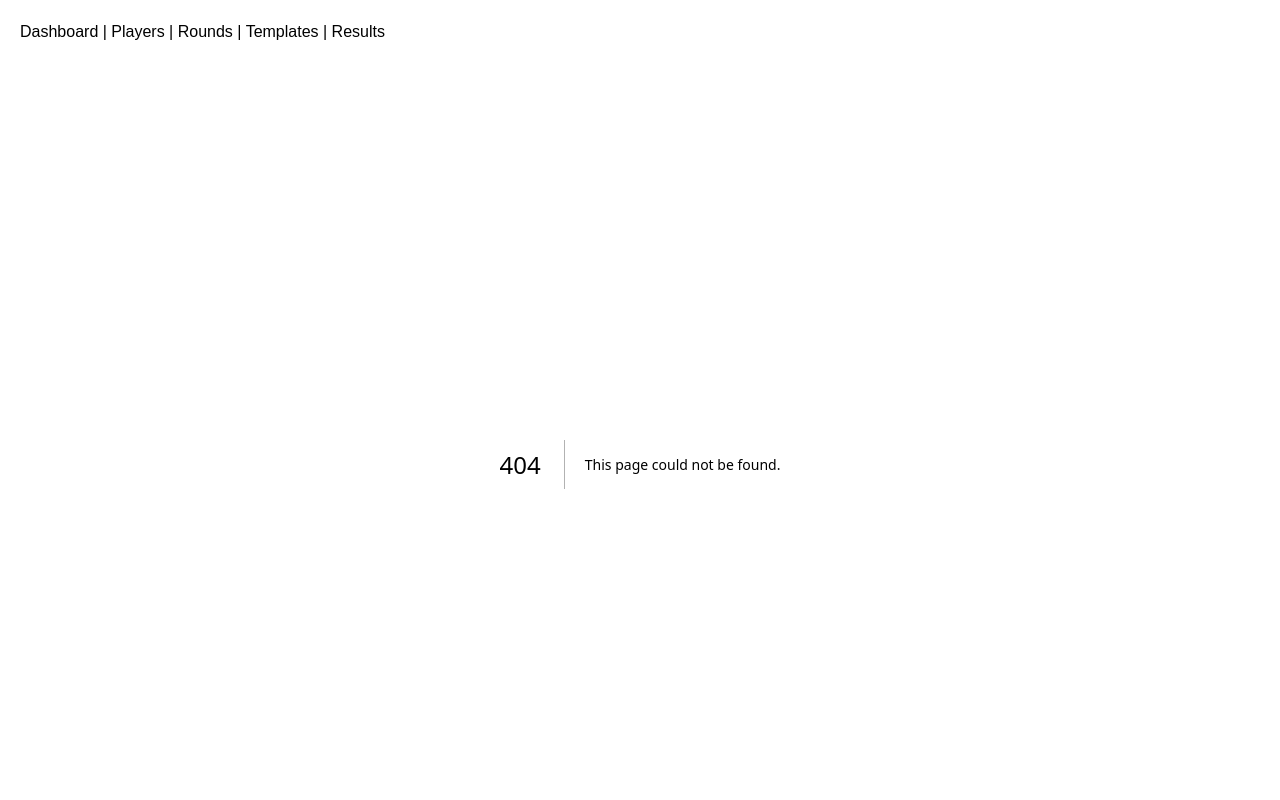
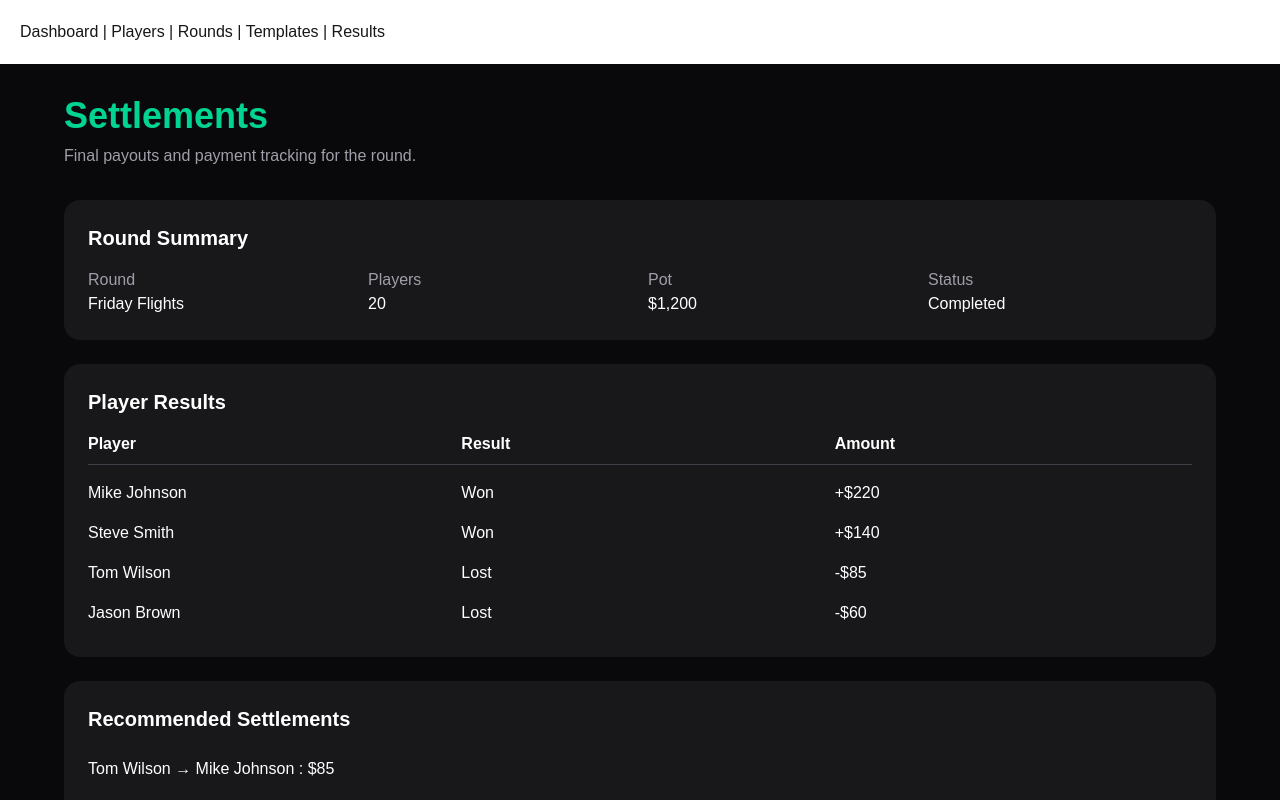
Before and after one commit to Cody-Ayers/club-games, a Next.js app: page /rounds/settlements in a window 1280 px wide. Before the commit this address had no page. Shown: the top 800 px of the page. Built offline with nearby package versions, Linux system fonts and the light colour scheme.

Commit message:
Built the settlements page

```diff
--- /dev/null
+++ b/src/app/rounds/settlements/page.tsx
@@ -0,0 +1,89 @@
+export default function SettlementsPage() {
+  return (
+    <main className="min-h-screen bg-zinc-950 text-white p-8">
+      <div className="max-w-6xl mx-auto">
+        <h1 className="text-4xl font-bold text-emerald-400 mb-2">
+          Settlements
+        </h1>
+
+        <p className="text-zinc-400 mb-8">
+          Final payouts and payment tracking for the round.
+        </p>
+
+        <div className="bg-zinc-900 rounded-2xl p-6 mb-6">
+          <h2 className="text-xl font-semibold mb-4">Round Summary</h2>
+
+          <div className="grid grid-cols-2 md:grid-cols-4 gap-4">
+            <div>
+              <p className="text-zinc-400">Round</p>
+              <p>Friday Flights</p>
+            </div>
+            <div>
+              <p className="text-zinc-400">Players</p>
+              <p>20</p>
+            </div>
+            <div>
+              <p className="text-zinc-400">Pot</p>
+              <p>$1,200</p>
+            </div>
+            <div>
+              <p className="text-zinc-400">Status</p>
+              <p>Completed</p>
+            </div>
+          </div>
+        </div>
+
+        <div className="bg-zinc-900 rounded-2xl p-6 mb-6">
+          <h2 className="text-xl font-semibold mb-4">Player Results</h2>
+
+          <div className="grid grid-cols-3 gap-4 border-b border-zinc-700 pb-2 mb-2 font-semibold">
+            <div>Player</div>
+            <div>Result</div>
+            <div>Amount</div>
+          </div>
+
+          <div className="grid grid-cols-3 gap-4 py-2">
+            <div>Mike Johnson</div>
+            <div>Won</div>
+            <div>+$220</div>
+          </div>
+          <div className="grid grid-cols-3 gap-4 py-2">
+            <div>Steve Smith</div>
+            <div>Won</div>
+            <div>+$140</div>
+          </div>
+          <div className="grid grid-cols-3 gap-4 py-2">
+            <div>Tom Wilson</div>
+            <div>Lost</div>
+            <div>-$85</div>
+          </div>
+          <div className="grid grid-cols-3 gap-4 py-2">
+            <div>Jason Brown</div>
+            <div>Lost</div>
+            <div>-$60</div>
+          </div>
+        </div>
+
+        <div className="bg-zinc-900 rounded-2xl p-6 mb-6">
+          <h2 className="text-xl font-semibold mb-4">
+            Recommended Settlements
+          </h2>
+
+          <p className="py-2">Tom Wilson → Mike Johnson : $85</p>
+          <p className="py-2">Jason Brown → Steve Smith : $60</p>
+        </div>
+
+        <div className="bg-zinc-900 rounded-2xl p-6 mb-6">
+          <h2 className="text-xl font-semibold mb-4">Payment Tracking</h2>
+
+          <p>✅ Tom Paid Mike</p>
+          <p>⏳ Jason Owes Steve</p>
+        </div>
+
+        <button className="bg-emerald-600 hover:bg-emerald-500 px-6 py-3 rounded-xl font-semibold">
+          Mark Payment Complete
+        </button>
+      </div>
+    </main>
+  );
+}
```
